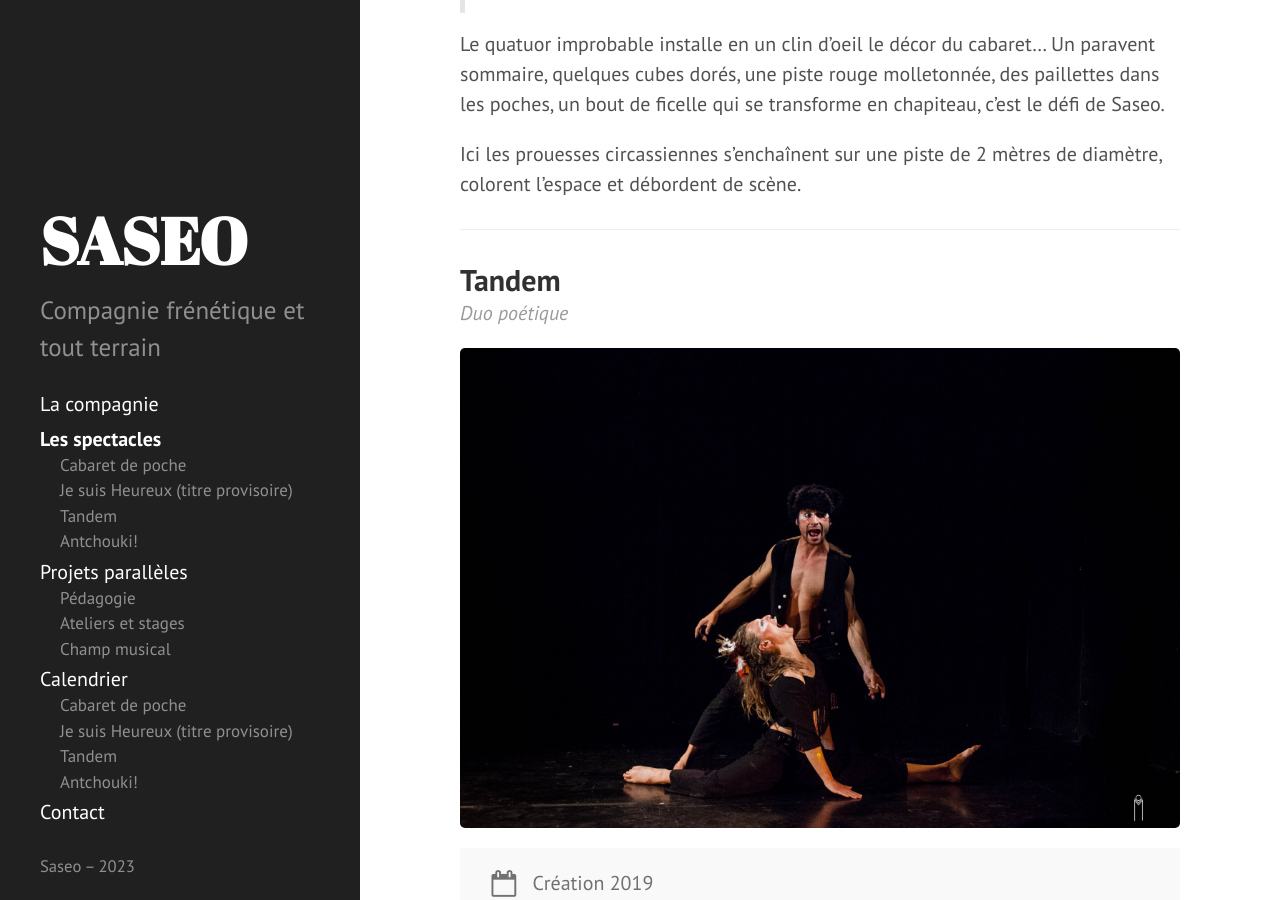
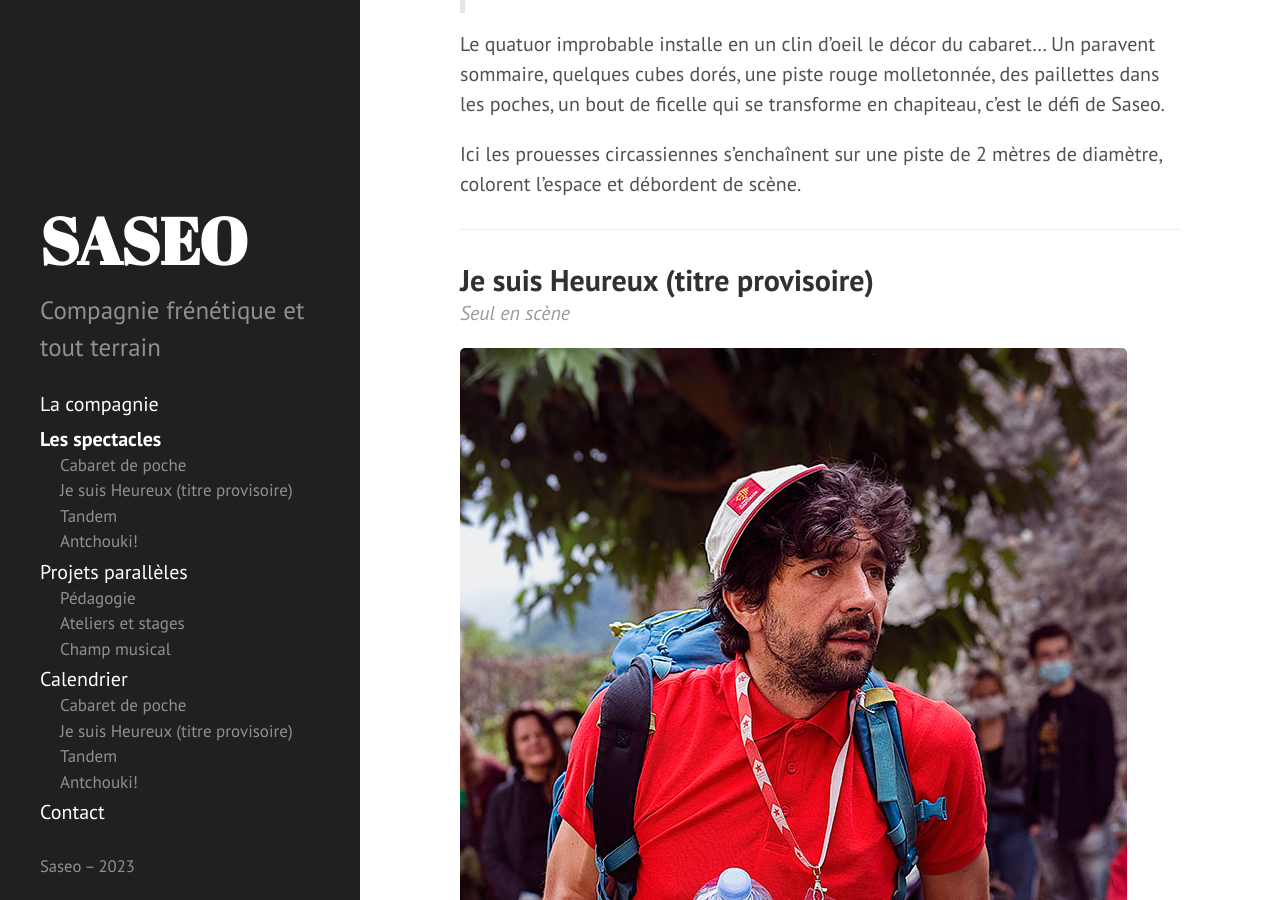
Before and after one commit to rizoom/saseo.org, a Jekyll site: the page built from spectacles.md, in a window 1280 px wide and 900 px high, scrolled down 1400 px. Built offline with Jekyll 4.4.1, drawn with Linux system fonts in a browser that asks for light colours; some of the changed text lies outside the part shown.

Commit message:
fix: forgot img

```diff
--- a/spectacles.md
+++ b/spectacles.md
@@ -55,6 +55,13 @@ Ici les prouesses circassiennes s'enchaînent sur une piste de 2 mètres de diam
 
 ---
 
+## Je suis Heureux (titre provisoire)
+<span class="subtitle">Seul en scène</span>
+
+![Yvan à Bagnères-de-Bigorre]({{ site.baseurl }}/public/img/je-suis-heureux-flo.jpg)
+
+---
+
 ## Tandem
 <span class="subtitle">Duo poétique</span>
 
@@ -99,13 +106,6 @@ Celles qui réveillent en nous le courage, le goût du risque et l'envie d'exist
 
 ---
 
-## Je suis Heureux (titre provisoire)
-<span class="subtitle">Seul en scène</span>
-
-![Yvan à Bagnères-de-Bigorre]({{ site.baseurl }}/public/img/je-suis-heureux-flo.jpg)
-
----
-
 ## Antchouki!
 <span class="subtitle">Cirque bon vivant</span>
 
```
Also changed, not shown: public/img/je-suis-heureux-flo.jpg (added).
